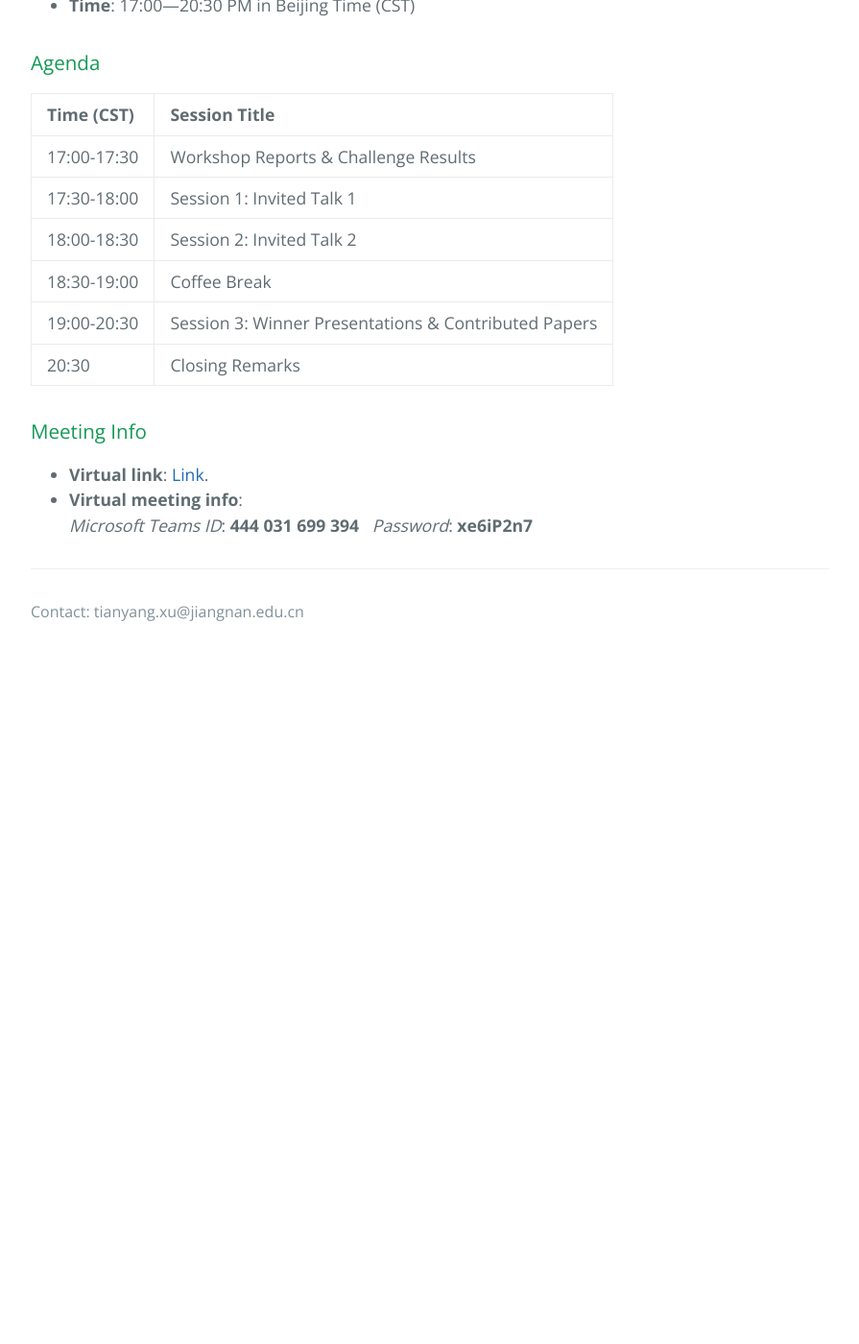
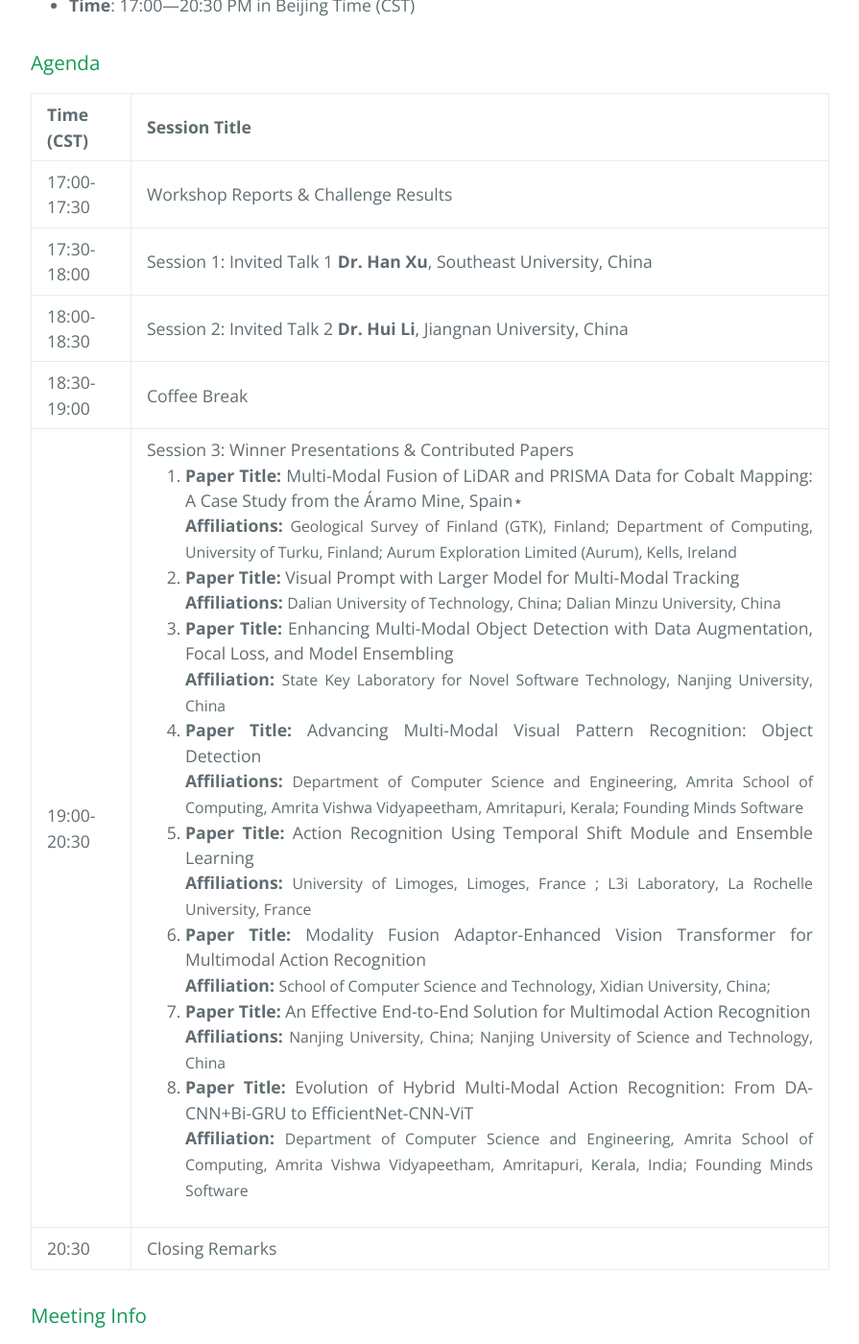
Before and after one commit to PRCI-Lab/mmvpr-workshop-icpr2024, a Jekyll site: the page built from docs/workshop.md, in a window 1280 px wide and 1400 px high, scrolled down 407 px. Shown: the whole window at 96% size, without its empty margins (192-1087 px from the left). Built offline with Jekyll 4.4.1, drawn with Linux system fonts in a browser that asks for light colours; our own code applies the rules of GitHub Pages for plain Markdown files; before the commit the page ends 1088 px from its top, so only the background shows below that.

Commit message:
Update workshop.md

```diff
--- a/docs/workshop.md
+++ b/docs/workshop.md
@@ -14,11 +14,11 @@
   </tr>
   <tr>
     <td>17:30-18:00</td>
-    <td>Session 1: Invited Talk 1</td>
+    <td>Session 1: Invited Talk 1 <strong>Dr. Han Xu</strong>, Southeast University, China</td>
   </tr>
   <tr>
     <td>18:00-18:30</td>
-    <td>Session 2: Invited Talk 2</td>
+    <td>Session 2: Invited Talk 2 <strong>Dr. Hui Li</strong>, Jiangnan University, China</td>
   </tr>
   <tr>
     <td>18:30-19:00</td>
@@ -26,7 +26,43 @@
   </tr>
   <tr>
     <td>19:00-20:30</td>
-    <td>Session 3: Winner Presentations & Contributed Papers</td>
+    <td>
+      Session 3: Winner Presentations & Contributed Papers
+      <ol>
+        <li>
+          <strong>Paper Title:</strong> Multi-Modal Fusion of LiDAR and PRISMA Data for Cobalt Mapping: A Case Study from the Áramo Mine, Spain⋆ <br>
+          <strong>Affiliations:</strong> <span style="font-size: 0.9em;">Geological Survey of Finland (GTK), Finland; Department of Computing, University of Turku, Finland; Aurum Exploration Limited (Aurum), Kells, Ireland</span>
+        </li>
+        <li>
+          <strong>Paper Title:</strong> Visual Prompt with Larger Model for Multi-Modal Tracking <br>
+          <strong>Affiliations:</strong> <span style="font-size: 0.9em;">Dalian University of Technology, China; Dalian Minzu University, China</span>
+        </li>
+        <li>
+          <strong>Paper Title:</strong> Enhancing Multi-Modal Object Detection with Data Augmentation, Focal Loss, and Model Ensembling <br>
+          <strong>Affiliation:</strong> <span style="font-size: 0.9em;">State Key Laboratory for Novel Software Technology, Nanjing University, China</span>
+        </li>
+        <li>
+          <strong>Paper Title:</strong> Advancing Multi-Modal Visual Pattern Recognition: Object Detection <br>
+          <strong>Affiliations:</strong> <span style="font-size: 0.9em;">Department of Computer Science and Engineering, Amrita School of Computing, Amrita Vishwa Vidyapeetham, Amritapuri, Kerala; Founding Minds Software</span>
+        </li>
+        <li>
+          <strong>Paper Title:</strong> Action Recognition Using Temporal Shift Module and Ensemble Learning <br>
+          <strong>Affiliations:</strong> <span style="font-size: 0.9em;">University of Limoges, Limoges, France ; L3i Laboratory, La Rochelle University, France</span>
+        </li>
+        <li>
+          <strong>Paper Title:</strong> Modality Fusion Adaptor-Enhanced Vision Transformer for Multimodal Action Recognition <br>
+          <strong>Affiliation:</strong> <span style="font-size: 0.9em;">School of Computer Science and Technology, Xidian University, China;</span>
+        </li>
+        <li>
+          <strong>Paper Title:</strong> An Effective End-to-End Solution for Multimodal Action Recognition <br>
+          <strong>Affiliations:</strong> <span style="font-size: 0.9em;">Nanjing University, China; Nanjing University of Science and Technology, China</span>
+        </li>
+        <li>
+          <strong>Paper Title:</strong> Evolution of Hybrid Multi-Modal Action Recognition: From DA-CNN+Bi-GRU to EfficientNet-CNN-ViT <br>
+          <strong>Affiliation:</strong> <span style="font-size: 0.9em;">Department of Computer Science and Engineering, Amrita School of Computing, Amrita Vishwa Vidyapeetham, Amritapuri, Kerala, India;  Founding Minds Software</span>
+        </li>
+      </ol>
+    </td>
   </tr>
   <tr>
     <td>20:30</td>
@@ -35,6 +71,8 @@
 </table>
 
 
+
+
 ### Meeting Info
 - **Virtual link**: [Link](https://teams.microsoft.com/meet/444031699394?p=QDjHv36bIbpdvkfPeL).
 - **Virtual meeting info**: <br>  _Microsoft Teams ID_: **444 031 699 394**   _Password_: **xe6iP2n7**
```
